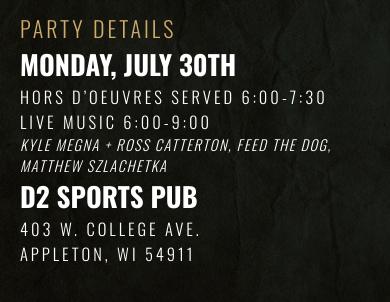
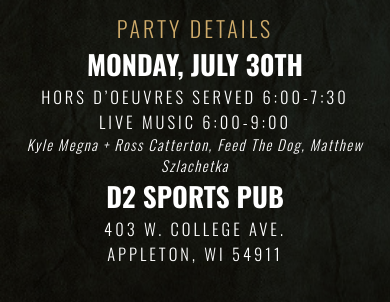
Before and after one commit to tundraland/tundraland.github.io, a plain HTML site: page index.html in a window 390 px wide. Shown: the part 504-806 px from the top of the page. Drawn offline with nearby package versions, Linux system fonts and the light colour scheme.

Commit message:
Update style.css

```diff
--- a/style.css
+++ b/style.css
@@ -41,6 +41,7 @@ h6 {
   margin: 0;
   font-weight: 300;
   font-style: oblique;
+  text-transform: none;
 }
 
 h2 {
@@ -126,6 +127,7 @@ h5 {
 
 #partyDetails {
   width: 40%;
+  padding-left: 30px;
 }
 
 .form-column {
@@ -273,6 +275,8 @@ button:focus {
   #partyDetails {
     width: 100%;
     margin-bottom: 30px;
+    text-align: center;
+    padding: 0;
   }
   .main-container {
     height: 100%;
```
